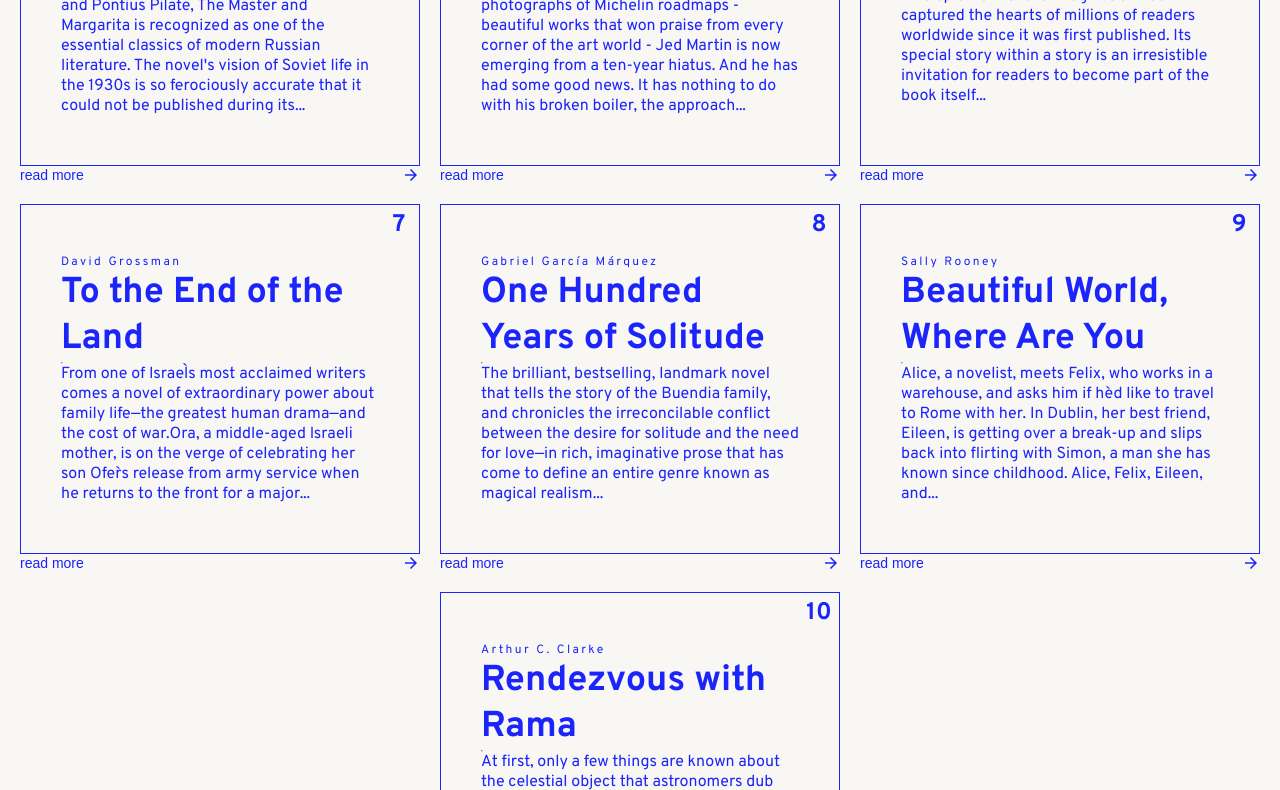
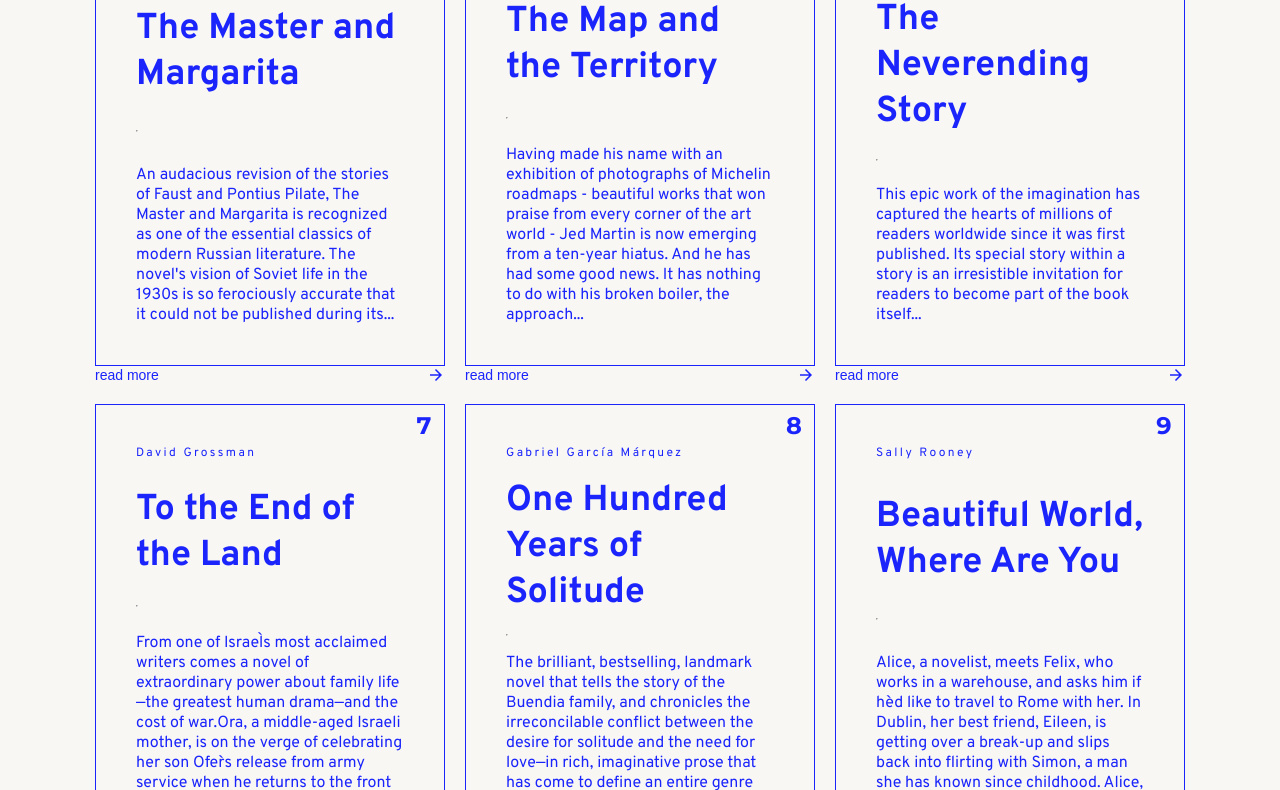
Before and after one commit to FehertoiTamas/final-exam-sitebuild, a plain HTML site: page index.html in a window 1280 px wide. Shown: the part 712-1502 px from the top of the page. Drawn offline with Linux system fonts and the light colour scheme.

Commit message:
set card width

```diff
--- a/style.css
+++ b/style.css
@@ -11,8 +11,8 @@
 
 body {
   background-color: var(--primary);
+  font-family: 'Overpass', sans-serif;
   font-family: 'Montserrat', sans-serif;
-  font-family: 'Overpass', sans-serif;
 }
 
 header {
@@ -24,7 +24,6 @@ header {
   background-color: var(--secondary);
   color: var(--primary);
   padding: 0 20px 0 20px;
-  margin-bottom: 100px;
 }
 
 .logo {
@@ -43,15 +42,16 @@ header {
   justify-content: center;
   flex-wrap: wrap;
   gap: 20px;
+  margin: 100px 0;
 }
 
 .card {
   max-width: 1280px;
-  width: 400px;
-  height: 350px;
+  width: 350px;
+  height: 450px;
   display: flex;
   flex-direction: column;
-  justify-content: center;
+  justify-content: space-between;
   align-items: start;
   background-color: var(--primary);
   color: var(--secondary);
@@ -95,7 +95,7 @@ header {
 }
 
 button {
-  width: 400px;
+  width: 350px;
   height: 18px;
   display: flex;
   justify-content: space-between;
```
